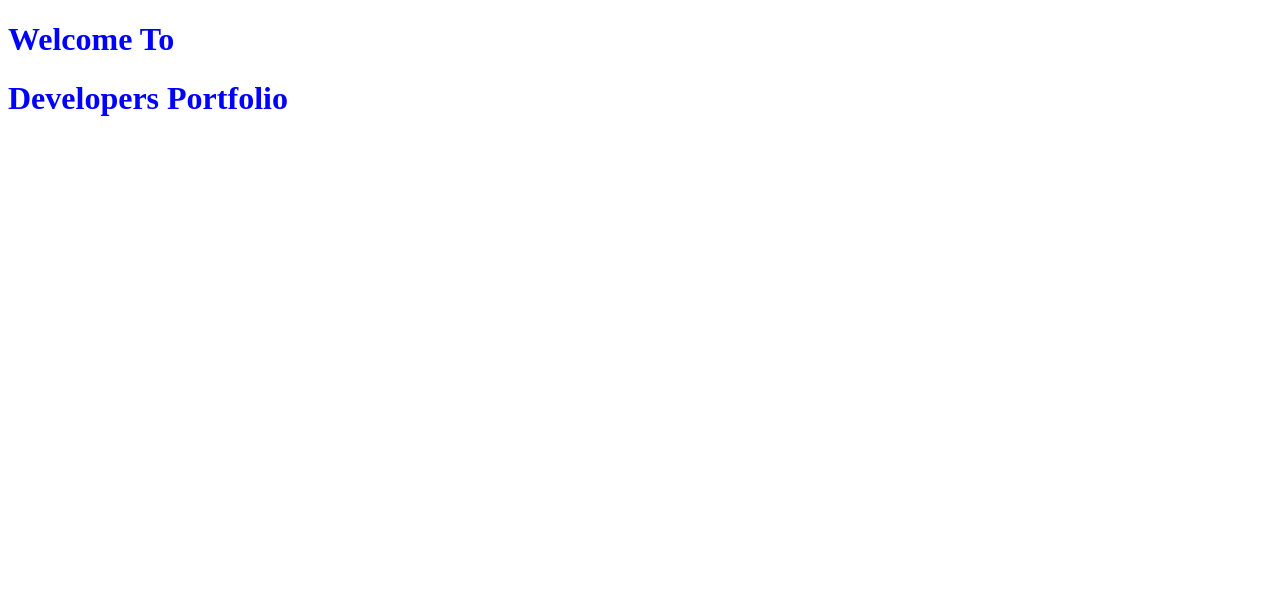
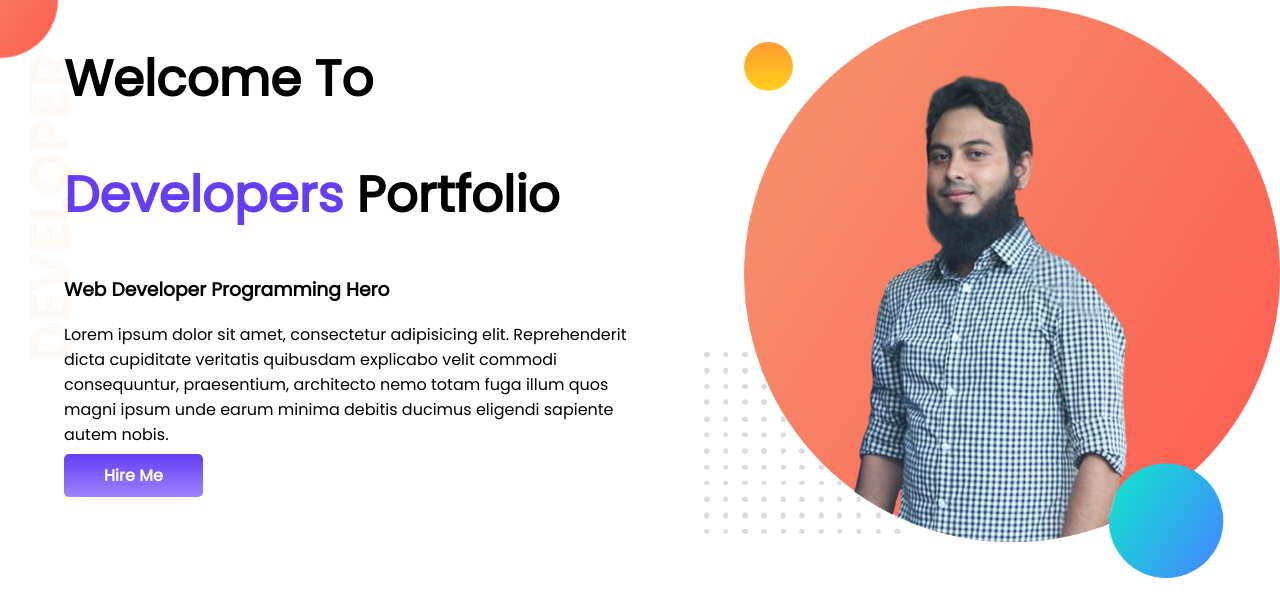
Before and after one commit to RifatRoni/developer-portfolio, a plain HTML site: page index.html in a window 1280 px wide. Drawn offline with Linux system fonts and the light colour scheme.

Commit message:
banner section added

```diff
--- a/index.html
+++ b/index.html
@@ -5,10 +5,25 @@
     <meta http-equiv="X-UA-Compatible" content="IE=edge">
     <meta name="viewport" content="width=device-width, initial-scale=1.0">
     <title>Rifat's Portfolio</title>
+    <link rel="preconnect" href="https://fonts.googleapis.com">
+    <link rel="preconnect" href="https://fonts.gstatic.com" crossorigin>
+    <link href="https://fonts.googleapis.com/css2?family=Poppins&display=swap" rel="stylesheet">
+
     <link rel="stylesheet" href="style.css">
 </head>
 <body>
-    <h1>Welcome To</h1>
-    <h1>Developers Portfolio</h1>
+    <section class="top-banner">
+        <div class="half-width">
+            <h1>Welcome To</h1>
+            <h1><span class="title-color">Developers</span> Portfolio</h1>
+            <h3>Web Developer Programming Hero</h3>
+            <p>Lorem ipsum dolor sit amet, consectetur adipisicing elit. Reprehenderit dicta cupiditate veritatis quibusdam explicabo velit commodi consequuntur, praesentium, architecto nemo totam fuga illum quos magni ipsum unde earum minima debitis ducimus eligendi sapiente autem nobis.</p>
+
+            <a class="hire-button" href="https://docs.google.com/document/d/1SRqkdNAfIF4-BvWmHooXWAseD2rpS6W0hixamO8wUVc/edit" target="_blank">Hire Me</a>
+        </div>
+        <div class="half-width">
+            <img src="images/profile-image.png" alt="">
+        </div>
+    </section>
 </body>
 </html>
--- a/style.css
+++ b/style.css
@@ -1,3 +1,33 @@
+.title-color{
+    color: #643DF4;
+}
+body{
+    font-family: 'Poppins', sans-serif;
+    margin: 0;
+}
 h1{
-    color: blue;
+    font-size: 50px;
 }
+section{
+    display: flex;
+}
+.half-width{
+    width: 50%;
+    padding-left: 5%;
+}
+.half-width img {
+    width: 100%;
+    margin-top: 1%;
+}
+.hire-button{
+    text-decoration: none;
+    padding: 10px 40px;
+    background-image: linear-gradient(#643DF4, #9e83ff);
+    color: #ffffff;
+    border-radius: 5px;
+    font-weight: 700;
+}
+.top-banner{
+    background-image: url(images/top-banner.png);
+    background-repeat: no-repeat;
+}
```
Also changed, not shown: images/dream-bg.png (added), images/exp-bg.png (added), images/profile-image.png (renamed from profile-image.png), images/profile-image2.png (renamed from profile-image2.png), images/top-banner.png (added).
